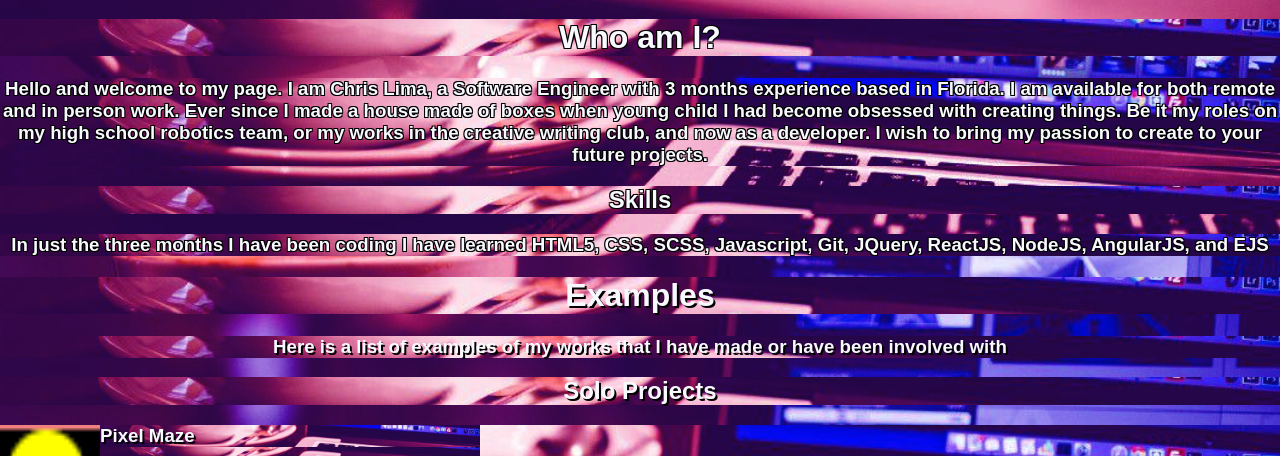
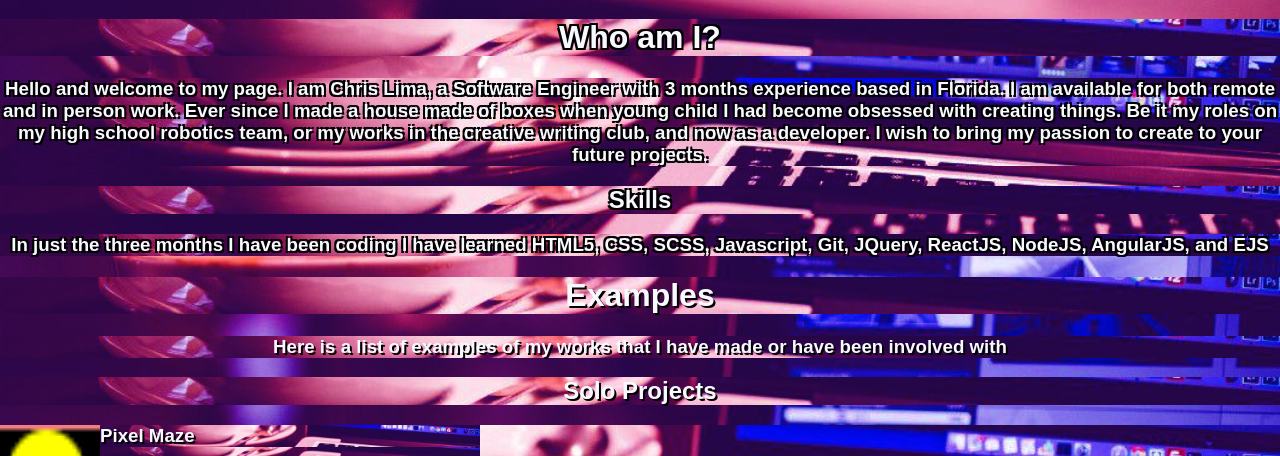
Before and after one commit to ACoolCat/Personal-Brand-Website, a plain HTML site: page index.html in a window 1280 px wide. Shown: the part 802-1258 px from the top of the page. Drawn offline with Linux system fonts and the light colour scheme; a web font is replaced by a local one.

```diff
--- a/styles/styles.css
+++ b/styles/styles.css
@@ -51,10 +51,7 @@
 .me{
   color: ghostwhite;
   text-align: center;
-  text-shadow: -1px 1px 0 #000,
-				  1px 1px 0 #000,
-				 1px -1px 0 #000,
-				-1px -1px 0 #000;
+  text-shadow: -2px 2px 0 #000, 2px 2px 0 #000, 2px -2px 0 #000, -2px -2px 0 #000;
 }
 
 .projects{
```
